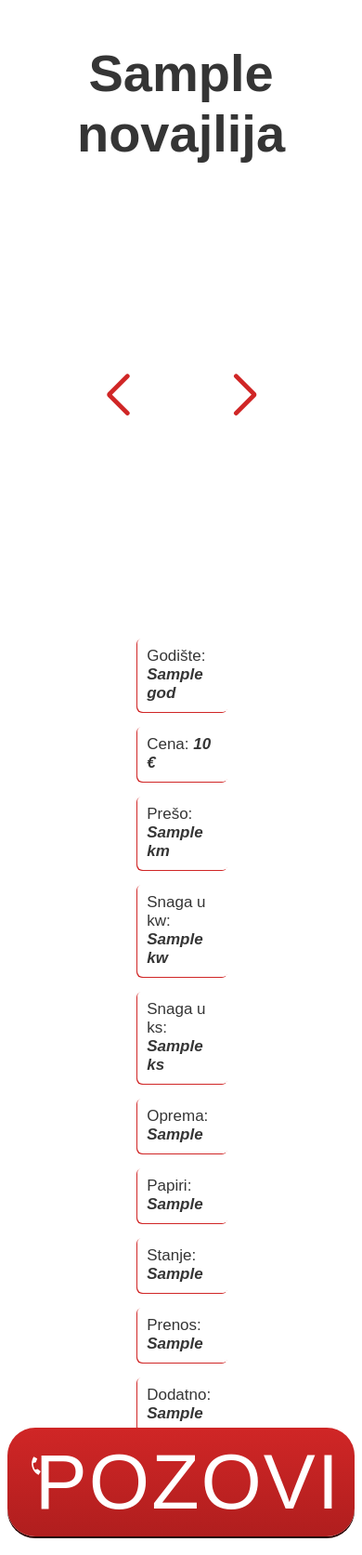
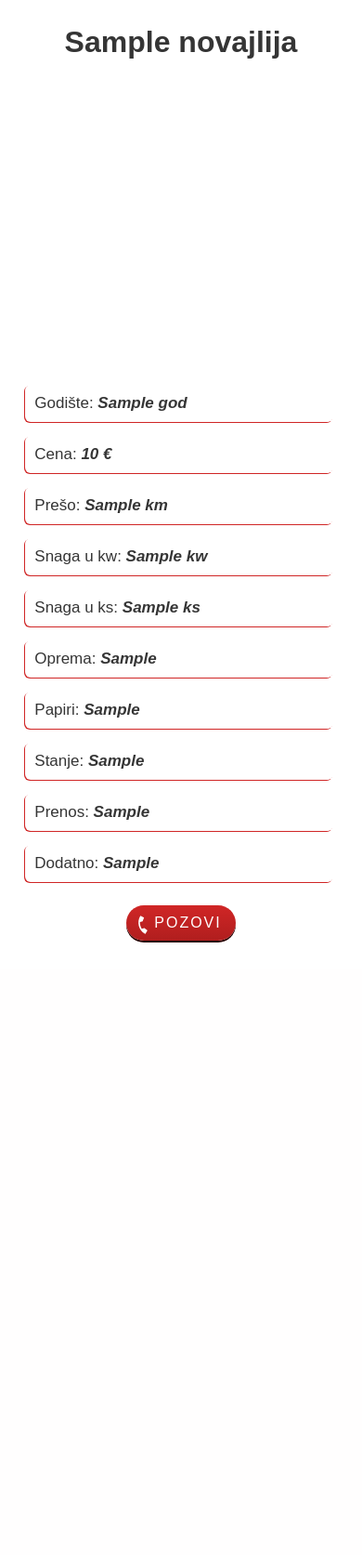
Before and after one commit to zitj/WEBSITE-Moto-Centar-Pljevalj-i-, a PHP site: page /php/oglas.php?id=1 in a window 390 px wide. Shown: the part 70-1743 px from the top of the page at 93% size. After the commit the page ends 1084 px from the top, so only its background shows below. Run offline with PHP 8.4, Linux system fonts and the light colour scheme; tables that the repository leaves empty or names only in its code hold one stand-in row (values such as "Sample post").

Commit message:
responsive for oglas.php done

```diff
--- a/style/style.css
+++ b/style/style.css
@@ -189,6 +189,48 @@ header nav a:active {
   margin-left: 38%;
 }
 
+@media (max-width: 800px) {
+  .individualAdvertisement .text {
+    width: 40%;
+    margin-left: 30%;
+  }
+}
+
+@media (max-width: 600px) {
+  .individualAdvertisement .text {
+    width: 60%;
+    margin-left: 20%;
+  }
+}
+
+@media (max-width: 420px) {
+  .individualAdvertisement .text {
+    width: 80%;
+    margin-left: 8.5%;
+  }
+}
+
+@media (max-width: 390px) {
+  .individualAdvertisement .text {
+    width: 85%;
+    margin-left: 7%;
+  }
+}
+
+@media (max-width: 375px) {
+  .individualAdvertisement .text {
+    width: 80%;
+    margin-left: 8.5%;
+  }
+}
+
+@media (max-width: 320px) {
+  .individualAdvertisement .text {
+    width: 80%;
+    margin-left: 8%;
+  }
+}
+
 .individualAdvertisement .text p {
   margin: 10px 0 15px 0;
   -webkit-box-shadow: -1px 1px 0 0px #d02626;
@@ -207,6 +249,38 @@ header nav a:active {
   top: -3%;
 }
 
+@media (max-width: 1440px) {
+  .individualAdvertisement .swiper-container {
+    height: 400px;
+  }
+}
+
+@media (max-width: 420px) {
+  .individualAdvertisement .swiper-container {
+    height: 350px;
+    top: -15px;
+  }
+}
+
+@media (max-width: 390px) {
+  .individualAdvertisement .swiper-container {
+    height: 340px;
+  }
+}
+
+@media (max-width: 360px) {
+  .individualAdvertisement .swiper-container {
+    height: 320px;
+  }
+}
+
+@media (max-width: 320px) {
+  .individualAdvertisement .swiper-container {
+    height: 290px;
+    top: -20px;
+  }
+}
+
 .individualAdvertisement .containercheRotirano {
   position: relative;
   background: -webkit-gradient(linear, left top, left bottom, from(#d02626), to(#b01e1e));
@@ -223,9 +297,46 @@ header nav a:active {
   -webkit-transform: translate(-50%, -50%) rotate(0deg);
           transform: translate(-50%, -50%) rotate(0deg);
   position: absolute;
+  cursor: -webkit-grab;
+  cursor: grab;
   -webkit-box-shadow: 2px 2px 0px 1px #d02626;
           box-shadow: 2px 2px 0px 1px #d02626;
   border: 1px solid #d02626;
+}
+
+@media (max-width: 1440px) {
+  .individualAdvertisement .containercheRotirano {
+    width: 450px;
+    height: 300px;
+  }
+}
+
+@media (max-width: 420px) {
+  .individualAdvertisement .containercheRotirano {
+    width: 400px;
+    height: 250px;
+  }
+}
+
+@media (max-width: 390px) {
+  .individualAdvertisement .containercheRotirano {
+    width: 360px;
+    height: 250px;
+  }
+}
+
+@media (max-width: 360px) {
+  .individualAdvertisement .containercheRotirano {
+    width: 340px;
+    height: 220px;
+  }
+}
+
+@media (max-width: 320px) {
+  .individualAdvertisement .containercheRotirano {
+    width: 300px;
+    height: 200px;
+  }
 }
 
 .individualAdvertisement .containercheRotirano .content {
@@ -245,9 +356,57 @@ header nav a:active {
   left: 29%;
 }
 
+@media (max-width: 1024px) {
+  .individualAdvertisement .swiper-button-prev {
+    left: 20%;
+  }
+}
+
+@media (max-width: 800px) {
+  .individualAdvertisement .swiper-button-prev {
+    left: 15%;
+  }
+}
+
+@media (max-width: 600px) {
+  .individualAdvertisement .swiper-button-prev {
+    left: 5%;
+  }
+}
+
+@media (max-width: 480px) {
+  .individualAdvertisement .swiper-button-prev {
+    display: none;
+  }
+}
+
 .individualAdvertisement .swiper-button-next {
   color: #d02626;
   right: 29%;
+}
+
+@media (max-width: 1024px) {
+  .individualAdvertisement .swiper-button-next {
+    right: 20%;
+  }
+}
+
+@media (max-width: 800px) {
+  .individualAdvertisement .swiper-button-next {
+    right: 15%;
+  }
+}
+
+@media (max-width: 600px) {
+  .individualAdvertisement .swiper-button-next {
+    right: 5%;
+  }
+}
+
+@media (max-width: 480px) {
+  .individualAdvertisement .swiper-button-next {
+    display: none;
+  }
 }
 
 .individualAdvertisement .swiper-pagination-bullet {
@@ -257,6 +416,31 @@ header nav a:active {
 .individualAdvertisement #advertisementTitle {
   font-size: 3.5em;
   margin-bottom: 0;
+  display: block;
+}
+
+@media (max-width: 1440px) {
+  .individualAdvertisement #advertisementTitle {
+    font-size: 3em;
+  }
+}
+
+@media (max-width: 480px) {
+  .individualAdvertisement #advertisementTitle {
+    font-size: 2.5em;
+  }
+}
+
+@media (max-width: 420px) {
+  .individualAdvertisement #advertisementTitle {
+    font-size: 2em;
+  }
+}
+
+@media (max-width: 320px) {
+  .individualAdvertisement #advertisementTitle {
+    font-size: 1.6em;
+  }
 }
 
 .individualAdvertisement button {
@@ -278,6 +462,7 @@ header nav a:active {
           box-shadow: 0px 2px 0px 0px #270101;
   font-size: .3em;
   bottom: 20px;
+  margin: 20px 0;
 }
 
 @media (max-width: 1400px) {
@@ -322,6 +507,19 @@ header nav a:active {
 @media (max-width: 420px) {
   .individualAdvertisement button svg {
     top: 24%;
+  }
+}
+
+@media (max-width: 1440px) {
+  .individualAdvertisement button {
+    font-size: .3em;
+  }
+}
+
+@media (max-width: 420px) {
+  .individualAdvertisement button {
+    bottom: 10px;
+    font-size: .5em;
   }
 }
 
--- a/style/style.scss
+++ b/style/style.scss
@@ -134,6 +134,31 @@ header{
         text-align: left;
         width: 25%;
         margin-left: 38%;
+        @media (max-width: 800px) {
+           width: 40%;
+           margin-left: 30%;
+         }
+        @media (max-width: 600px) {
+           width: 60%;
+           margin-left: 20%;
+         }
+        @media (max-width: 420px) {
+           width: 80%;
+           margin-left: 8.5%;
+         }
+        @media (max-width: 390px) {
+           width: 85%;
+           margin-left: 7%;
+         }
+        @media (max-width: 375px) {
+           width: 80%;
+           margin-left: 8.5%;
+         }
+        @media (max-width: 320px) {
+           width: 80%;
+           margin-left: 8%;
+         }
+
         p{
             margin: 10px 0 15px 0;
             box-shadow: -1px 1px 0 0px $red-mcp;
@@ -148,12 +173,52 @@ header{
     .swiper-container{
         height: 500px;
         top: -3%;
+        @media (max-width: 1440px) {
+            height: 400px;
+         }
+        @media (max-width: 420px) {
+            height: 350px;
+            top: -15px;
+         }
+        @media (max-width: 390px) {
+            height: 340px;
+
+         }
+         @media (max-width: 360px) {
+            height: 320px;
+         }
+         @media (max-width: 320px) {
+            height: 290px;
+            top: -20px;
+         }
+
     }
     .containercheRotirano{
         @include rotatedContainerMixin(45px, 400px, 550px, 2px);
         @include centering(rotate(0deg));
+        cursor: grab;
         box-shadow: 2px 2px 0px 1px $red-mcp;
         border: 1px solid $red-mcp;
+        @media (max-width: 1440px) {
+            width: 450px;
+            height: 300px;
+         }
+         @media (max-width: 420px) {
+            width: 400px;
+            height: 250px;
+         }
+         @media (max-width: 390px) {
+            width: 360px;
+            height: 250px;
+         }
+         @media (max-width: 360px) {
+            width: 340px;
+            height: 220px;
+         }
+         @media (max-width: 320px) {
+            width: 300px;
+            height: 200px;
+         }
        .content{
            height: 100%;
            width: 100%;
@@ -168,10 +233,34 @@ header{
     .swiper-button-prev{
         color: $red-mcp;
         left:29%;
+        @media (max-width: 1024px) {
+            left: 20%;
+         }
+        @media (max-width: 800px) {
+            left: 15%;
+         }
+        @media (max-width: 600px) {
+            left: 5%;
+         }
+        @media (max-width: 480px) {
+            display: none;
+         }
     }
     .swiper-button-next{
         color: $red-mcp;
         right:29%;
+        @media (max-width: 1024px) {
+            right: 20%;
+         }
+        @media (max-width: 800px) {
+            right: 15%;
+         }
+        @media (max-width: 600px) {
+            right: 5%;
+         }
+        @media (max-width: 480px) {
+            display:none;
+         }
     }
     .swiper-pagination-bullet{
         background: $red-mcp;
@@ -179,11 +268,33 @@ header{
     #advertisementTitle{
         font-size: 3.5em;
         margin-bottom: 0;
+        display: block;
+        @media (max-width: 1440px) {
+            font-size: 3em;
+         }
+        @media (max-width: 480px) {
+            font-size: 2.5em;
+         }
+        @media (max-width: 420px) {
+            font-size: 2em;
+         }
+        @media (max-width: 320px) {
+            font-size: 1.6em;
+         }
+
     }
   button{
    @include buttonMixin();
    font-size: .3em;
    bottom: 20px;
+   margin: 20px 0;
+   @media (max-width: 1440px) {
+    font-size: .3em;
+ }
+   @media (max-width: 420px) {
+    bottom: 10px;
+    font-size: .5em;
+ }
   }
 }
 .advertisements{
```
Also changed, not shown: 1 other file.
